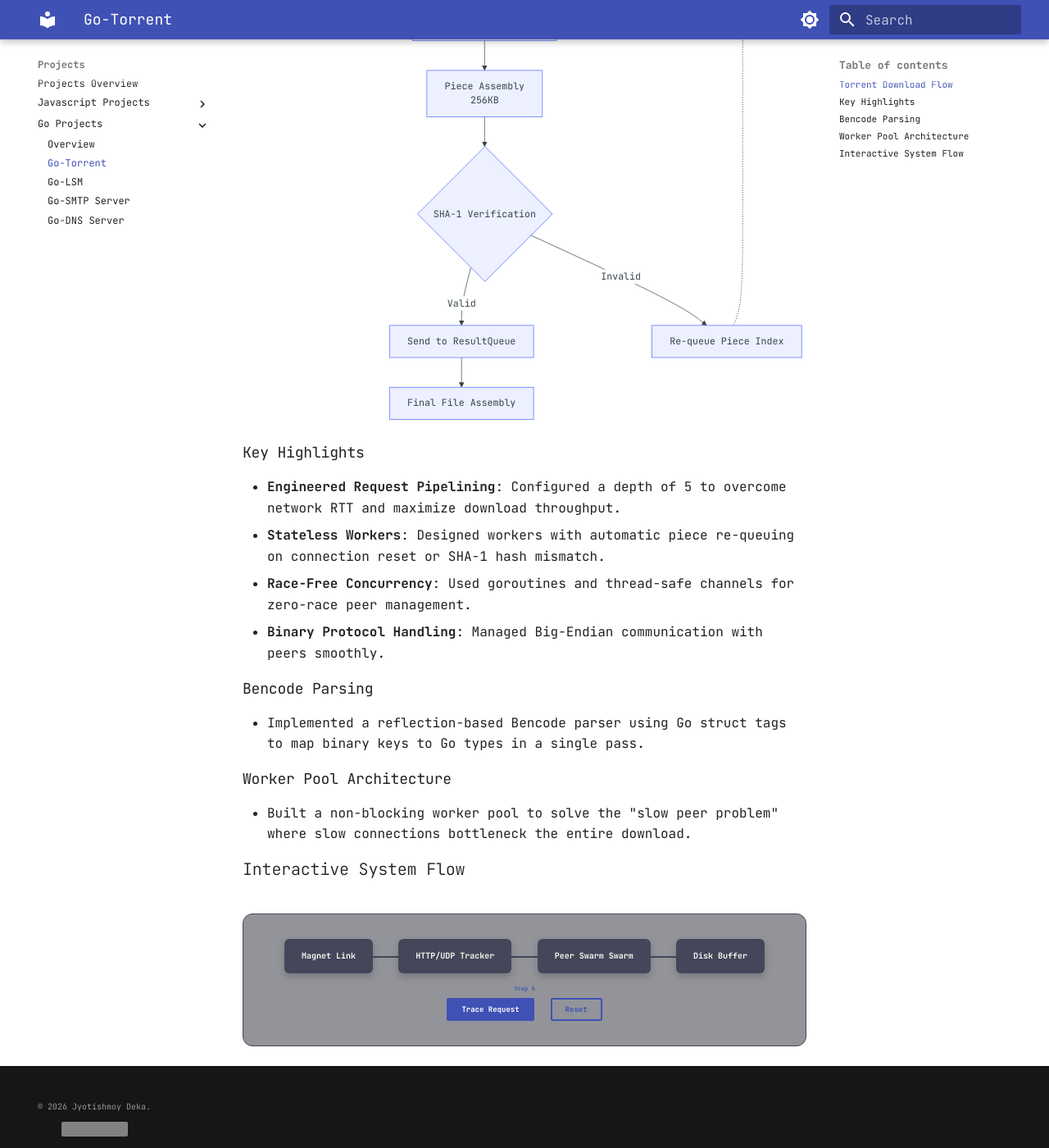
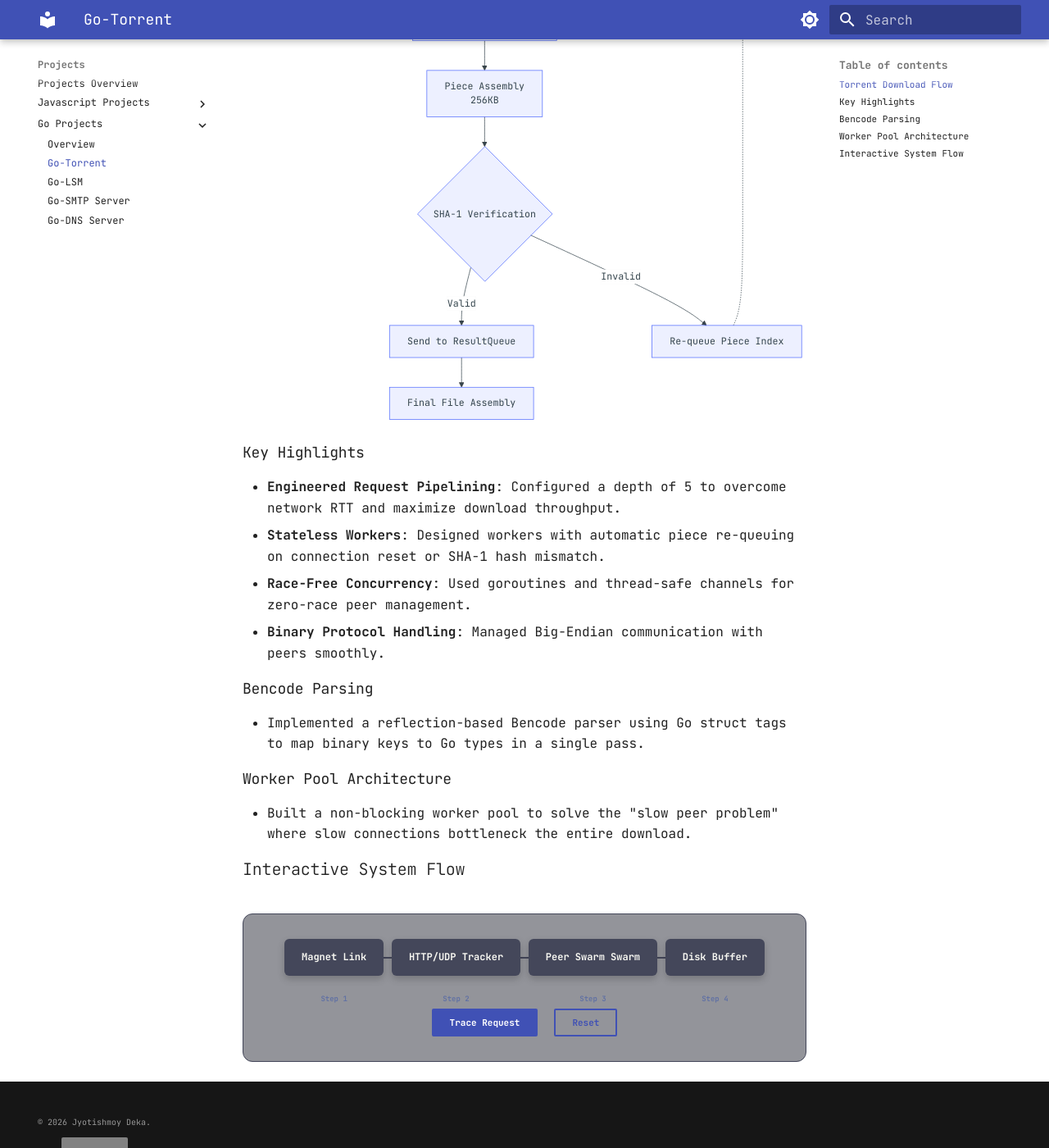
Before and after one commit to Jyotishmoy12/jyotishmoy-portfolio, an MkDocs documentation site: the page built from docs/go-torrent.md, in a window 1280 px wide and 1400 px high, scrolled down 1069 px. Shown: the whole window at 82% size. Built offline with MkDocs 1.6.1 and Material for MkDocs 9.7.7, drawn with Linux system fonts in a browser that asks for light colours; grey boxes are pictures that could not be loaded.

Commit message:
added some more features

```diff
--- a/docs/javascripts/flow-visualizer.js
+++ b/docs/javascripts/flow-visualizer.js
@@ -70,7 +70,6 @@ document.addEventListener("DOMContentLoaded", function () {
             if (isAnimating) return;
             nodeElements.forEach(el => el.classList.remove("active"));
             packet.style.display = "none";
-            packet.style.left = "0";
         }
 
         traceBtn.addEventListener("click", animateFlow);
--- a/docs/stylesheets/extra.css
+++ b/docs/stylesheets/extra.css
@@ -335,7 +335,7 @@ h3 {
     display: flex;
     flex-direction: column;
     align-items: center;
-    gap: 1.5rem;
+    gap: 2rem;
 }
 
 .flow-nodes {
@@ -348,11 +348,14 @@ h3 {
 }
 
 .flow-node {
+    position: relative;
+    /* Fixed: allows absolute positioning of label relative to node */
     background: #44475a;
     color: #f8f8f2;
     padding: 0.6rem 1rem;
     border-radius: 6px;
-    font-size: 0.5rem !important;
+    font-size: 0.6rem !important;
+    /* Slightly increased for readability */
     font-weight: bold;
     z-index: 2;
     border: 1px solid transparent;
@@ -372,15 +375,16 @@ h3 {
     height: 2px;
     background: #44475a;
     top: 50%;
-    left: 10%;
-    right: 10%;
+    left: 5%;
+    right: 5%;
     z-index: 1;
+    transform: translateY(-50%);
 }
 
 .flow-packet {
     position: absolute;
-    width: 10px;
-    height: 10px;
+    width: 12px;
+    height: 12px;
     background: #50fa7b;
     border-radius: 50%;
     top: 50%;
@@ -388,7 +392,7 @@ h3 {
     transform: translate(-50%, -50%);
     z-index: 3;
     display: none;
-    box-shadow: 0 0 10px #50fa7b;
+    box-shadow: 0 0 12px #50fa7b;
 }
 
 .flow-controls {
@@ -397,19 +401,43 @@ h3 {
 }
 
 .flow-btn {
-    font-size: 0.45rem !important;
-    padding: 0.3rem 0.8rem !important;
+    font-size: 0.55rem !important;
+    padding: 0.4rem 1rem !important;
     margin: 0 !important;
 }
 
 .flow-label {
     position: absolute;
-    bottom: -1.2rem;
+    bottom: -1.8rem;
     left: 50%;
     transform: translateX(-50%);
     white-space: nowrap;
     color: #6272a4;
-    font-size: 0.35rem;
+    font-size: 0.45rem;
+}
+
+/* Mobile Responsiveness for Flow Visualizer */
+@media (max-width: 768px) {
+    .flow-nodes {
+        flex-direction: column;
+        gap: 3.5rem;
+        /* Space between vertical nodes */
+        padding: 1rem 0;
+    }
+
+    .flow-connector {
+        width: 2px;
+        height: auto;
+        top: 5%;
+        bottom: 5%;
+        left: 50%;
+        right: auto;
+        transform: translateX(-50%);
+    }
+
+    .flow-label {
+        font-size: 0.5rem;
+    }
 }
 
 
```
Also changed, not shown: docs/go-smtp.md (+11 -0 lines).
